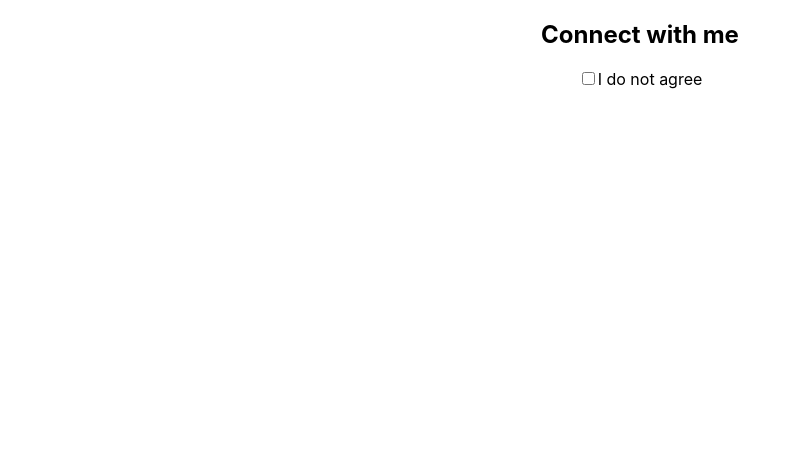
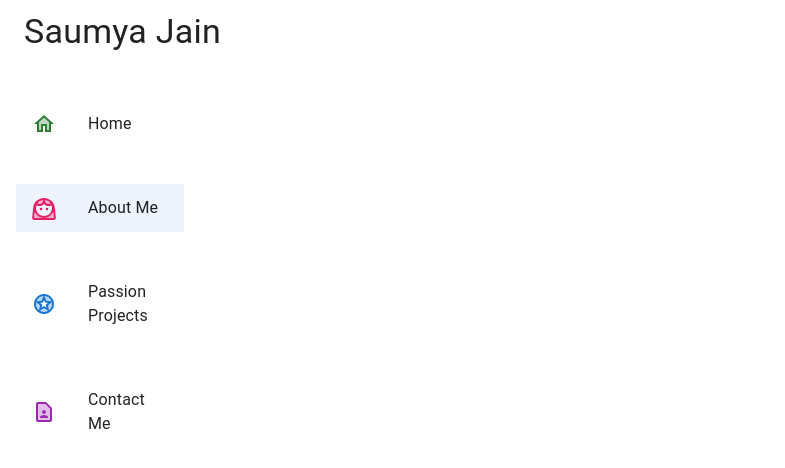
Before and after one commit to saumyajn/portfolio-app, a React (Create React App) app: page / in a window 1280 px wide. Shown: the top 468 px of the page, without its empty margins (0-785 px from the left). Built offline with nearby package versions, Linux system fonts and the light colour scheme.

Commit message:
initial changes and header

```diff
--- a/package.json
+++ b/package.json
@@ -3,11 +3,17 @@
   "version": "0.1.0",
   "private": true,
   "dependencies": {
+    "@craco/craco": "^7.1.0",
+    "@emotion/react": "^11.11.4",
+    "@emotion/styled": "^11.11.0",
+    "@mui/icons-material": "^5.15.13",
+    "@mui/material": "^5.15.13",
     "@testing-library/jest-dom": "^5.17.0",
     "@testing-library/react": "^13.4.0",
     "@testing-library/user-event": "^13.5.0",
     "react": "^18.2.0",
     "react-dom": "^18.2.0",
+    "react-router-dom": "^6.22.3",
     "react-scripts": "5.0.1",
     "web-vitals": "^2.1.4"
   },
--- a/public/index.html
+++ b/public/index.html
@@ -15,6 +15,7 @@
       user's mobile device or desktop. See https://developers.google.com/web/fundamentals/web-app-manifest/
     -->
     <link rel="manifest" href="%PUBLIC_URL%/manifest.json" />
+    <meta name="viewport" content="initial-scale=1, width=device-width" />
     <!--
       Notice the use of %PUBLIC_URL% in the tags above.
       It will be replaced with the URL of the `public` folder during the build.
@@ -24,7 +25,7 @@
       work correctly both with client-side routing and a non-root public URL.
       Learn how to configure a non-root public URL by running `npm run build`.
     -->
-    <title>React App</title>
+    <title>Portfolio- Saumya Jain</title>
   </head>
   <body>
     <noscript>You need to enable JavaScript to run this app.</noscript>
--- a/src/App.js
+++ b/src/App.js
@@ -1,18 +1,19 @@
 import "./App.css";
-import { useEffect, useReducer, useState } from "react";
+import Box from '@mui/material/Box';
+import Typography from '@mui/material/Typography';
+import Header from "./components/header";
 
 function App() {
-  const [agree, setAgree] = useReducer((agree) => !agree, false);
   return (
     <div className="App">
-      <h2>Connect with me</h2>
+      <Box sx={{ width: "100%", maxWidth: 500 }}>
+        <Typography variant="h3" gutterBottom>
+          {/* Saumya Jain */}
+        </Typography>
+      </Box>
+      <Header />
 
-      <input
-        type="checkbox"
-        value={agree}
-        onChange={setAgree}
-      />
-      <label>I {agree ? "Agree" : "do not agree"}</label>
+
     </div>
   );
 }
--- /dev/null
+++ b/src/components/header.jsx
@@ -0,0 +1,65 @@
+import * as React from 'react';
+// import Button from '@mui/material/Button';
+import { AppBar, Box, List, ListItem, ListItemButton, ListItemIcon, ListItemText, Toolbar, Typography } from '@mui/material';
+import Drawer from '@mui/material/Drawer';
+import Face3TwoToneIcon from '@mui/icons-material/Face3TwoTone';
+import HomeTwoToneIcon from '@mui/icons-material/HomeTwoTone';
+import StarsTwoToneIcon from '@mui/icons-material/StarsTwoTone';
+import ContactPageTwoToneIcon from '@mui/icons-material/ContactPageTwoTone';
+import { pink } from '@mui/material/colors';
+import CssBaseline from '@mui/material/CssBaseline';
+import styles from '../styles/header.module.css'
+const drawerWidth = 200;
+
+const headersList = ['Home', 'About Me', 'Passion Projects', 'Contact Me'];
+
+export default function Header() {
+    const [selectedIndex, setSelectedIndex] = React.useState(1);
+
+
+    const handleListItemClick = (event, index) => {
+        setSelectedIndex(index);
+
+    };
+
+
+    return (
+        <Box sx={{ display: 'flex' }}>
+            <CssBaseline />
+            <AppBar position='fixed' color='transparent' elevation={0} sx={{ zIndex: (theme) => theme.zIndex.drawer + 1 }} enableColorOnDark >
+                <Toolbar>
+                    <Typography variant="h4" noWrap component="div">
+                        Saumya Jain
+                    </Typography>
+                </Toolbar>
+            </AppBar>
+
+            <Drawer variant="permanent"
+                sx={{
+                    width: drawerWidth,
+                    flexShrink: 0,
+                    [`& .MuiDrawer-paper`]: { width: drawerWidth, borderWidth: 0 }
+                }}>
+                <Toolbar />
+                <Box sx={{ overflow: 'auto' }}>
+                    <List>
+                        {headersList.map((text, index) => (
+                            <ListItem key={text} className={styles.listSpacing}>
+                                <ListItemButton selected={selectedIndex === index} className={styles.listSelected}
+                                    onClick={(event) => handleListItemClick(event, index)}>
+                                    <ListItemIcon className={styles.iconWidth}>{[<HomeTwoToneIcon color='success' />, <Face3TwoToneIcon sx={{ color: pink[500] }} />, <StarsTwoToneIcon color='primary' />, <ContactPageTwoToneIcon color='secondary' />][index]}</ListItemIcon>
+
+                                    <ListItemText
+                                        primary={text}
+                                    ></ListItemText>
+                                </ListItemButton>
+                            </ListItem>
+                        ))}
+                    </List>
+                </Box>
+            </Drawer >
+        </Box >
+    )
+
+
+}
--- /dev/null
+++ b/src/styles/header.module.css
@@ -0,0 +1,14 @@
+.iconWidth {
+  margin: 0;
+  padding-right: 0;
+  min-width: 10px;
+  width: 35px;
+}
+.listSpacing {
+  padding-left: 10px;
+  margin-top: 20px;
+}
+
+.listSelected {
+  color:red;
+}
```
Also changed, not shown: src/index.js (+6 -6 lines), src/components/about-me.jsx (added), src/components/contact-me.jsx (added), src/components/home.jsx (added), src/components/passion-projects.jsx (added), 1 other file (tests, documents, lock files or other folders).
